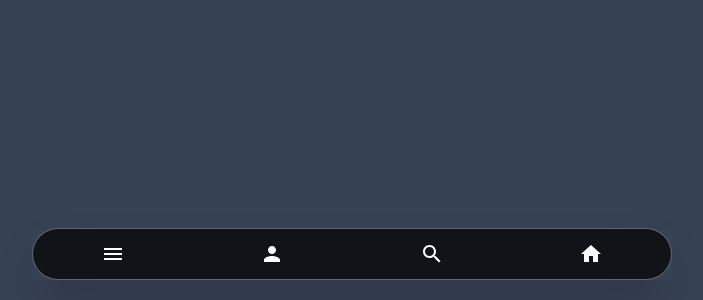
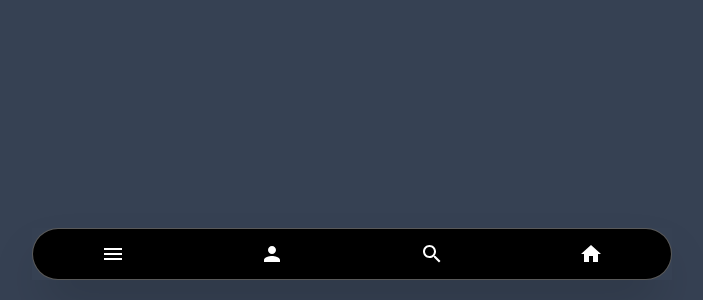
Before and after one commit to ALI-HUP/Dinload, a Next.js app: page / in a window 1280 px wide. Shown: the part 500-800 px from the top of the page, without its empty margins (288-991 px from the left). Built offline with nearby package versions, Linux system fonts and the light colour scheme.

Commit message:
cleaning

```diff
--- a/components/Footer.tsx
+++ b/components/Footer.tsx
@@ -14,14 +14,12 @@ export default function Footer() {
   return (
     <div
       className="
-        fixed bottom-5
-        m-auto left-0 right-0
+        fixed bottom-5 m-auto left-0 right-0
         w-[85%] sm:w-[85%] md:w-[75%] lg:w-[65%] xl:w-[50%]
-        max-w-5xl shadow-2xl
-        z-50
+        max-w-5xl shadow-2xl z-50
       "
     >
-      <div className="backdrop-blur-xl bg-black/70 text-white rounded-full flex items-center justify-around border border-white/35 relative overflow-hidden">
+      <div className="bg-black text-white rounded-full flex items-center justify-around border border-white/35 relative overflow-hidden">
 
         <div
           className="absolute z-30 w-[25%] transition-all duration-500 ease-in-out flex items-center justify-center"
```
